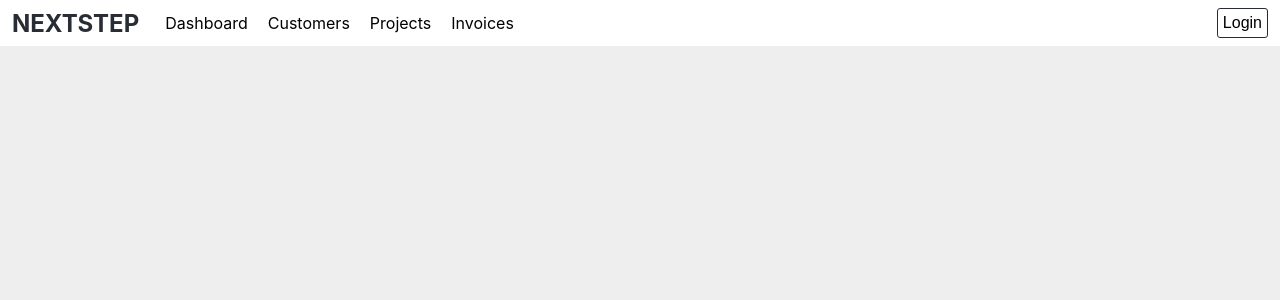
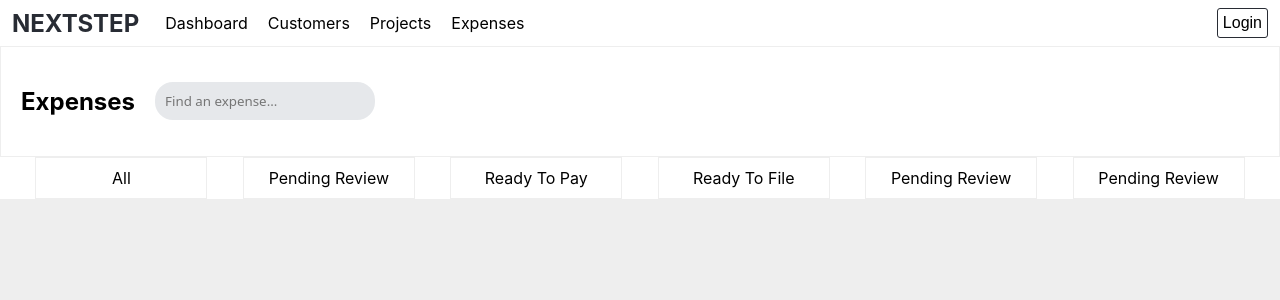
Before and after one commit to jccrump/next-step, a React (Create React App) app in the folder client/: page /expense in a window 1280 px wide. Shown: the top 300 px of the page. Built offline with nearby package versions, Linux system fonts and the light colour scheme.

Commit message:
Changed expenses

```diff
--- a/client/src/App.js
+++ b/client/src/App.js
@@ -1,6 +1,6 @@
 import React, { Component } from 'react';
 import {NavLink, Link, Switch, BrowserRouter, Route} from 'react-router-dom'
-import Invoices from './components/Invoices'
+import ExpenseFeed from './components/ExpenseFeed'
 import NavBar from './components/NavBar'
 import Home from './components/Home'
 import Dashboard from './components/Dashboard'
@@ -19,7 +19,7 @@ const App = () =>{
           <Route path="/dashboard" component={Dashboard}/>
           <Route path="/customer" component={CustomersFeed}/>
           <Route path="/project" component={ProjectFeed}/>
-          <Route path="/invoices" component={Invoices}/>
+          <Route path="/expense" component={ExpenseFeed}/>
         </Switch>
       </div>
     </BrowserRouter>
--- a/client/src/components/Invoices.js
+++ b/client/src/components/ExpenseFeed.js
@@ -1,11 +1,11 @@
 import React from "react";
-import InvoiceHeader from './InvoiceHeader'
+import ExpenseHeader from './ExpenseHeader'
 import '../style/search-header.css'
 
 const Invoices = () =>{
     return(
         <div>
-            <InvoiceHeader />
+            <ExpenseHeader />
             {/* <InvoiceFilters />
             <ProjectList /> */}
         </div>
--- /dev/null
+++ b/client/src/components/ExpenseHeader.js
@@ -0,0 +1,32 @@
+import React from "react";
+import '../style/Expense.css'
+import {Link} from 'react-router-dom'
+
+class InvoiceHeader extends React.Component {
+    constructor(props){
+        super(props)
+    }
+    render() {
+        return (
+            <div>
+                <div className="search-header">
+                    <h2>Expenses </h2>
+                    <form>
+                        <input className="search-bar" placeholder="Find an expense..." type="text" />
+                    </form>
+                </div>
+                <div className="expense-sort">
+                    <Link className="expense-sort-option" to={'/expense'}>All</Link>
+                    <Link className="expense-sort-option" to={'/expense'}>Pending Review</Link>
+                    <Link className="expense-sort-option" to={'/expense'}>Ready To Pay</Link>
+                    <Link className="expense-sort-option" to={'/expense'}>Ready To File</Link>
+                    <Link className="expense-sort-option" to={'/expense'}>Pending Review</Link>
+                    <Link className="expense-sort-option" to={'/expense'}>Pending Review</Link>
+                </div>
+            </div>
+        )
+    }
+}
+
+
+export default InvoiceHeader
--- a/client/src/components/InvoiceHeader.js
+++ /dev/null
@@ -1,20 +0,0 @@
-import React from "react";
-
-class InvoiceHeader extends React.Component {
-    constructor(props){
-        super(props)
-    }
-    render() {
-        return (
-            <div className="search-header">
-                <h2>Invoice Feed</h2>
-                <form>
-                    <input className="search-bar" placeholder="Find a project..." type="text" />
-                </form>
-            </div>
-        )
-    }
-}
-
-
-export default InvoiceHeader
--- a/client/src/components/NavBar.js
+++ b/client/src/components/NavBar.js
@@ -19,7 +19,7 @@ class NavBar extends React.Component {
                             <NavLink className="navLink" to="/dashboard">Dashboard</NavLink>
                             <NavLink className="navLink" to="/customer">Customers</NavLink>
                             <NavLink className="navLink" to="/project">Projects</NavLink>
-                            <NavLink className="navLink" to="/invoices">Invoices</NavLink>
+                            <NavLink className="navLink" to="/expense">Expenses</NavLink>
                         </div>
                         <div className="logButton">
                             <input type="button" value={this.state.logStatus} />
--- /dev/null
+++ b/client/src/style/Expense.css
@@ -0,0 +1,15 @@
+.expense-sort{
+    background-color: white;
+    display: flex;
+    flex-direction: row;
+    justify-content: space-evenly;
+}
+.expense-sort-option{
+    color: black;
+    text-decoration: none;
+    text-align: center;
+    max-width: 150px;
+    width: 100%;
+    padding: 10px;
+    border:1px solid #eee;
+}
```
Also changed, not shown: 1 other file (tests, documents, lock files or other folders).
